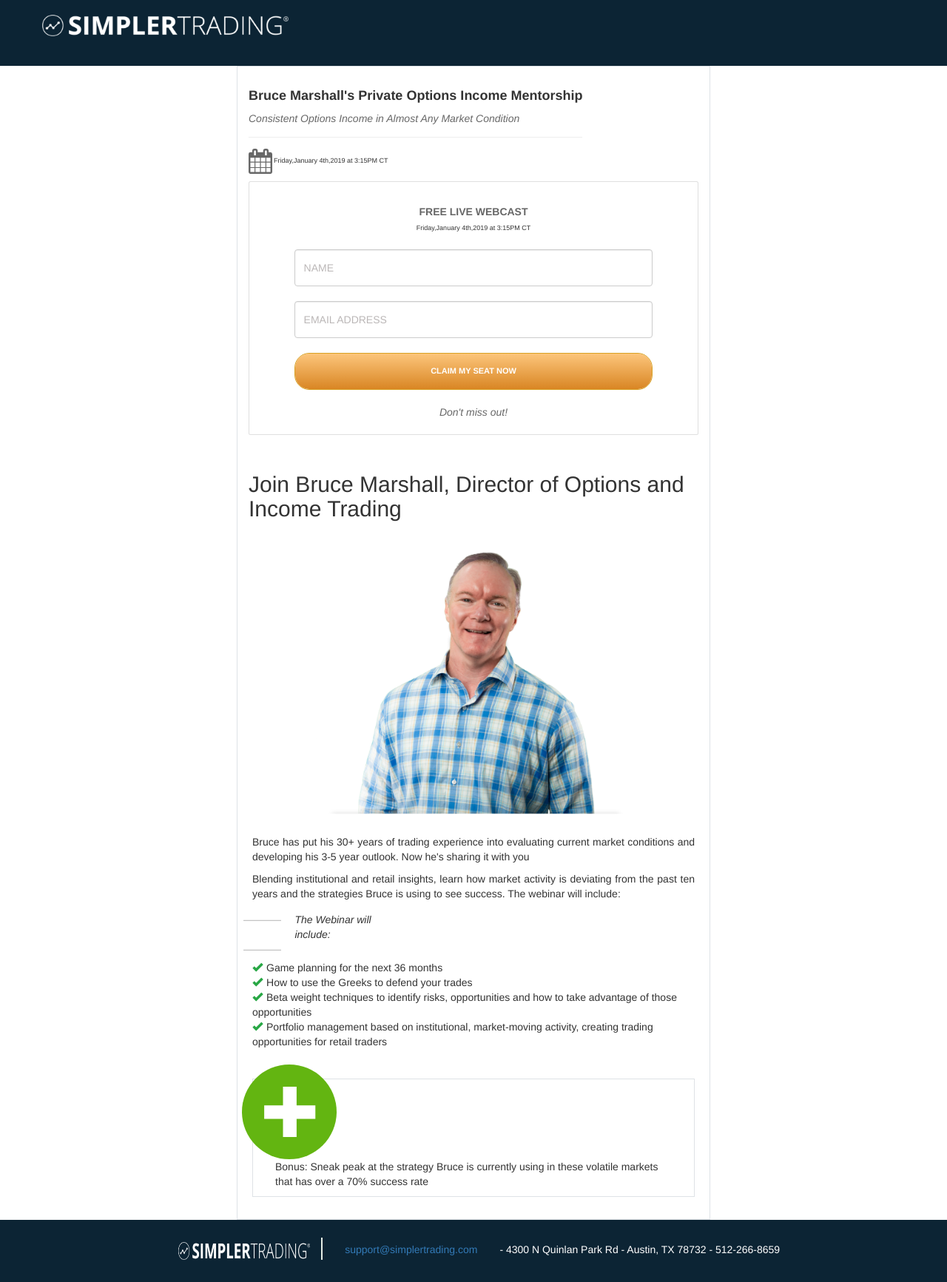
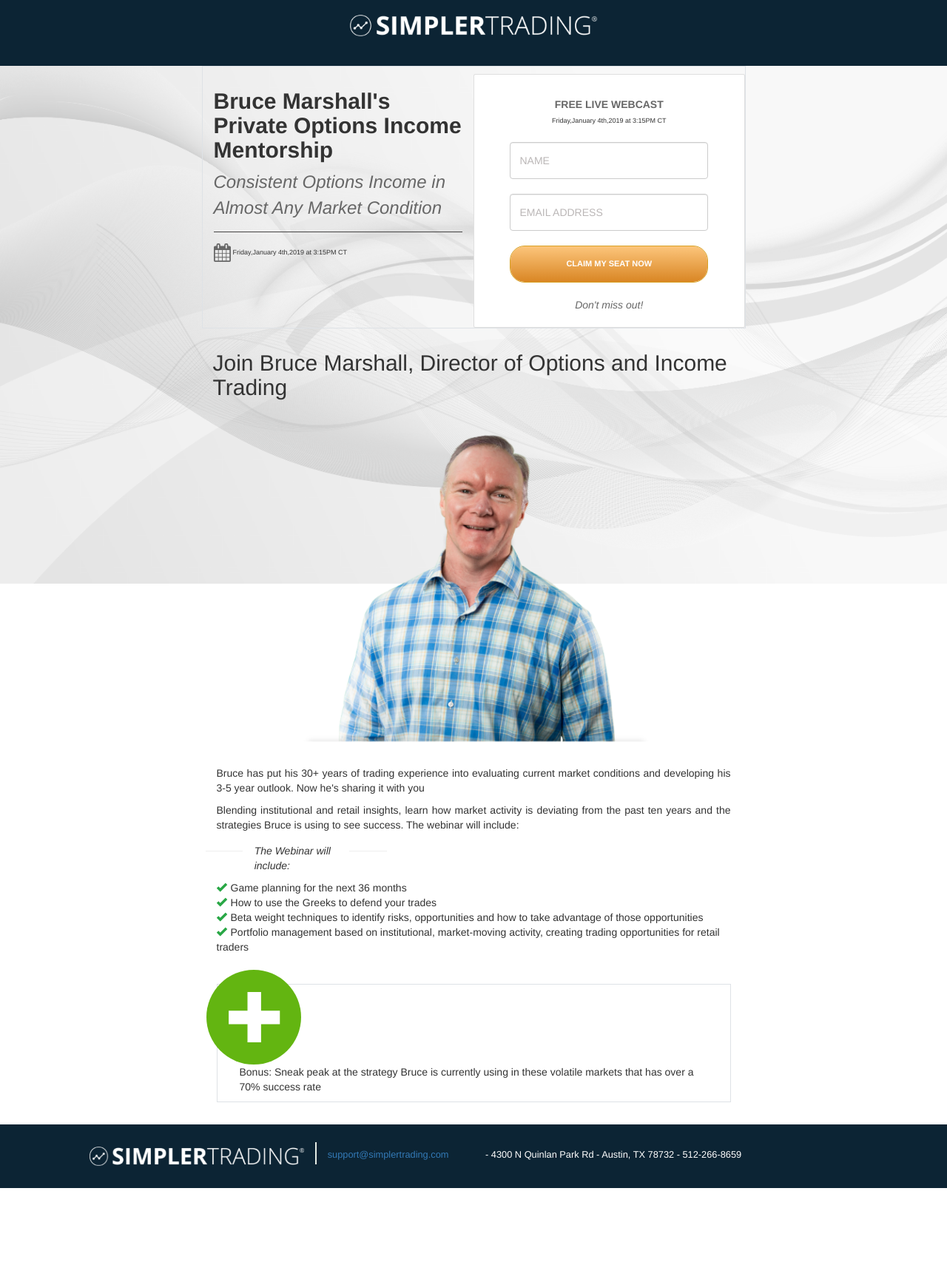
Before and after one commit to markdreed512/simpler-test, a website: page index3.html in a window 1280 px wide. Shown: the part 20-1753 px from the top of the page at 74% size. After the commit the page ends 1626 px from the top, so only its background shows below. Drawn offline with nearby package versions, Linux system fonts and the light colour scheme; files that its build step writes are made by us from their sources.

Commit message:
sass stuff

```diff
--- a/index3.html
+++ b/index3.html
@@ -1,6 +1,5 @@
 <!DOCTYPE html>
 <html lang="en">
-
 <head>
     <meta charset="UTF-8">
     <meta name="viewport" content="width=device-width, initial-scale=1.0">
@@ -8,7 +7,7 @@
     <link rel="stylesheet" href="assets/css/normalize.css">
     <link href="https://fonts.googleapis.com/css?family=Open+Sans:100,400,400i,800&display=swap" rel="stylesheet">
     <link rel="stylesheet" href="https://stackpath.bootstrapcdn.com/bootstrap/4.3.1/css/bootstrap.min.css">
-    <link rel="stylesheet" href="main2.css">
+    <link rel="stylesheet" href="main.css">
     <link rel="stylesheet" href="https://maxcdn.bootstrapcdn.com/bootstrap/3.4.0/css/bootstrap.min.css">
     <script src="https://maxcdn.bootstrapcdn.com/bootstrap/3.4.0/js/bootstrap.min.js"></script>
 
@@ -16,14 +15,16 @@
 </head>
 
 <body>
-    <div class="header container-fluid">
+    <div class="header container-fluid  d-flex justify-content-center">
         <div class="logo-container col-md-4">
             <img id="logo" src="images/logo@2x.png" alt="simpler logo">
         </div>
     </div>
-    <div class="container-fluid main px-0 d-flex justify-content-center">
-        <div id="centered-main" class="row col-md-6 border">
-            <div class="mt-3" id="title-area">
+    <div class="main container-fluid px-3 d-flex justify-content-center">
+        <img id="bgImg" src="images/bg.png" alt="blue swirly background">
+        <div id="centered-main" class="col-md-7">
+            <div class="row border" id="top-row">
+                <div class="mt-3 col-md-6" id="title-area">
                     <h1 id="title">Bruce Marshall's Private Options Income Mentorship</h1>
                     <p id="subtitle">Consistent Options Income in Almost Any Market Condition</p>
                     <hr class="my-4">
@@ -31,8 +32,7 @@
                         Friday,January
                         4th,2019 at 3:15PM CT</p>
                 </div>
-
-            <div id="reg-card" class="card py-3">
+                    <div id="reg-card" class="mt-3 card py-3 col-md-6">
                         <div class="card-body">
                             <h5 class="card-title"><b>FREE LIVE WEBCAST</b></h5>
                             <p id="card-subtitle">Friday,January 4th,2019 at 3:15PM CT</p>
@@ -40,18 +40,21 @@
                         <form>
                             <div class="form-group">
                                 <input type="name" class="form-control mx-auto" id="nameInput" placeholder="NAME">
-                        <input type="email" class="form-control mx-auto" id="emailInput" placeholder="EMAIL ADDRESS">
+                                <input type="email" class="form-control mx-auto" id="emailInput"
+                                    placeholder="EMAIL ADDRESS">
                             </div>
-                    <button type="submit" class="btn btn-primary form-submit-btn pointer">CLAIM MY SEAT NOW</button>
+                            <button type="submit" class="btn btn-primary form-submit-btn pointer">CLAIM MY SEAT
+                                NOW</button>
                         </form>
                         <p id="motto">Don't miss out!</p>
                     </div>
+            </div>
             <div class="mt-5" id="bruce-info">
-                <h2 class="display-6">Join Bruce Marshall, Director of Options and Income Trading</h1>
+                <h2 class="display-6">Join Bruce Marshall, Director of Options and Income Trading</h2>
                     <!-- <div id="bruce-p-n-p"> -->
                     <img class=" col-9 mx-auto" src="images/bruce.png" alt="Bruce Marshall">
 
-                    <div class="col-med-6 px-2" id="paragraphs">
+                    <div class=" px-2" id="paragraphs">
                         <p class="text-justify">Bruce has put his 30+ years of trading experience into evaluating
                             current market conditions and developing his 3-5 year outlook. Now he's sharing it with
                             you
@@ -96,11 +99,14 @@
             </div>
         </div>
     </div>
-    <div class="footer container-fluid py-5 d-flex justify-content-center">
-            <img class=" col-md-2" id="footer-logo" src="images/logo.png" alt="simpler logo">
+    <div class="footer container-fluid">
+        <div class="row py-5 d-flex justify-content-center">
+            <div class="col-3"><img id="footer-logo" src="images/logo.png" alt="simpler logo"></div>
             <div class="vl"></div>
-            <a class="mx-5" href="#">support@simplertrading.com</a>
-            <span>- 4300 N Quinlan Park Rd - Austin, TX 78732 - 512-266-8659</span>
+            <div class="col-2"><a class="" href="#">support@simplertrading.com</a></div>
+            <div class="col-5"><span class="">- 4300 N Quinlan Park Rd - Austin, TX 78732 - 512-266-8659</span></div>
+
+        </div>
     </div>
 
     <script src="https://ajax.googleapis.com/ajax/libs/jquery/3.4.1/jquery.min.js"></script>
--- /dev/null
+++ b/main.scss
@@ -0,0 +1,135 @@
+$fontGrey: #676767;
+
+body{
+    font-family: "open sans";
+    box-sizing: border-box;
+}
+.header {
+    background-color: #0C2434;
+    padding: 40px 0;
+    .logo-container {
+        margin: 0 auto;
+        padding: 0;
+        }
+    #logo {
+        width: 80%;
+        display: block;
+        margin:0 auto;
+        }
+  }
+.main #bgImg{
+    position: absolute;
+    width:100%;
+    height: 700px;
+    .centered-main{
+        margin-left:0;
+        margin-right:0;
+    }
+}
+
+#title-area{
+    display: inline;
+    h1{
+        font-size: 3rem;
+        font-weight: 800;
+    }
+    #subtitle{
+        font-style: italic;
+        font-size: 2.4rem;
+        color: #676767;
+    }
+    hr{
+        border-color: rgb(70, 69, 69);
+    }
+    #date{
+        font-size: .9rem;
+    }
+    #calendar{
+        width: 7%;
+    }
+
+}
+#reg-card{
+    text-align: center;
+    h5{
+        color: #676767;
+    }
+    #card-subtitle{
+        font-size:.9rem;
+    }
+    input{
+        width: 80%;
+        height: 50px;
+        color: rgb(12, 11, 11);
+        margin-bottom: 20px;
+    }
+    ::placeholder {
+        color: rgb(187, 183, 183);
+        opacity: 1;
+    }
+    .form-submit-btn {
+        width: 80%;
+        height: 50px;
+        background: transparent -webkit-gradient(linear, left top, left bottom, from(#FCC57B), to(#D98624)) 0% 0% no-repeat padding-box;
+        background: transparent linear-gradient(180deg, #FCC57B 0%, #D98624 100%) 0% 0% no-repeat padding-box;
+        border: 1px solid #D8A124;
+        border-radius: 20px;
+        opacity: 1;
+        margin-bottom: 20px;
+        font-size: 1.1rem;
+        font-weight: 700;
+      }
+      #motto{
+        color:#676767;
+        font-style: italic;
+    }
+}
+#bruce-info{
+    img{
+        display: block;
+        }
+    #will-include-line span{
+        font-style: italic;
+        .line {
+            height: 0;
+            border-bottom: 1px solid #C4C4C4;
+            margin: 3px;
+            display: inline-block;
+          }
+    }
+}
+#will-include-list{
+    li{
+        list-style: none;
+    }
+}
+#bonus-row {
+    img{
+        width: 10vw;
+        position:relative;
+        top:-20px;
+        left: -30px;
+    }
+    p{
+        margin-top: -20px;
+    }
+}
+.footer{
+    background-color: #0C2434;
+    .vl {
+        border-left: 2px solid rgb(229, 236, 229);
+        height: 30px;
+        display: inline-block;
+        margin-top: -6px;
+    }
+    img{
+        width: 100%;
+    }
+    a{
+        font-size:1vw;
+    }
+    span{
+        color: white;
+        font-size:1vw;
+    }
+}
--- a/main2.css
+++ b/main2.css
@@ -3,6 +3,7 @@
 } */
 body{
     font-family: "open sans";
+    box-sizing: border-box;
 }
 .header {
     background-color: #0C2434;
@@ -20,22 +21,33 @@
 margin:0 auto;
 }
 /* .main{
-    border: 1px solid red;
+
 } */
+.main #bgImg{
+    position: absolute;
+    width:100%;
+    height: 700px;
+}
 .centered-main{
     margin-left:0;
     margin-right:0;
 }
+/* #top-row{
+    background-image:url(images/bg.png);
+} */
+#title-area{
+    display: inline;
+}
 #title-area h1{
-    font-size: 1.8rem;
+    font-size: 3rem;
     font-weight: 800;
 }
 #title-area #subtitle{
     font-style: italic;
-    font-size: 1.4rem;
+    font-size: 2.4rem;
     color: #676767;
 }
-hr{
+#title-area hr{
     border-color: rgb(70, 69, 69);
 }
 #title-area #date{
@@ -45,7 +57,6 @@
     width: 7%;
 }
 #reg-card{
-    width: 100%;
     text-align: center;
 }
 #reg-card h5{
@@ -109,16 +120,20 @@
 .footer{
     background-color: #0C2434;
 }
-.footer #footer-logo {
-    width: 24%;
-    display: block;
-}
 .footer .vl {
     border-left: 2px solid rgb(229, 236, 229);
     height: 30px;
     display: inline-block;
     margin-top: -6px;
   }
+.footer img{
+    width: 100%;
+}
+.footer a{
+
+    font-size:1vw;
+}
 .footer span{
     color: white;
+    font-size:1vw;
 }
--- a/public/assets/css/main.scss
+++ /dev/null
@@ -1,152 +0,0 @@
-$fontGrey: #676767;
-
-body{
-    color: $fontGrey;
-    // background-color: grey;
-    font-family: 'Open Sans', sans-serif;
-    box-sizing: border-box;
-    text-align:center;
-}
-// .wrapper{
-//     display: grid;
-//     grid-gap: 20px;
-// }
-.header{
-    background-color:#0C2434;
-    padding: 40px 0;
-    .logo-container{
-        margin: 0 auto;
-        padding:0;
-    }
-    #logo{
-        width: 80%;
-
-    }
-}
-.outer{
-    margin: 0;
-}
-.main{
-    height: 100%;
-    padding: 0;
-    background-image: url('../images/bg.png');
-
-    // display:grid;
-    // grid-template-columns: auto 900px auto;
-    // grid-template-rows: 200px 350px auto;
-    // #bgImg{
-    //     height: 500px;
-    //     width:100%;
-    //     position: absolute;
-    //     left:0;
-    //     z-index: -1;
-    // }
-    .top-row{
-        justify-content:center;
-    }
-    .top-box {
-        padding: 0px 30px;
-        height: 100%;
-        #title{
-            font-weight: 800;
-            font-size: 2.6rem;
-            padding-top: 40px;
-            padding-left: 30px;
-            text-align: left;
-        }
-        #subtitle{
-           font-style: italic;
-           font-size: 2rem;
-        }
-        #line{
-            width: 88%;
-            height: 2px;
-            border: 1px solid rgb(146, 145, 145);
-            margin: 0 auto 30px auto;
-        }
-        #date{
-            font-size: 1.3rem;
-        }
-    }
-    #reg-card{
-        margin: 0;
-        border-radius: 8px;
-        box-shadow: 0 0 4px gray;
-        padding: 20px;
-        #card-title{
-            font-weight:800;
-        }
-        #card-subtitle{
-            color: #676767;
-            font-size: 1.25rem;
-            font-family: arial;
-            margin-bottom: 0px;
-        }
-        input{
-            width: 80%;
-            margin: 20px auto;
-            height: 50px;
-            color: rgb(12, 11, 11);
-
-
-        }
-        ::placeholder { /* Chrome, Firefox, Opera, Safari 10.1+ */
-            color: rgb(187, 183, 183);
-            opacity: 1; /* Firefox */
-          }
-          .form-submit-btn{
-            width: 80%;
-            height: 50px;
-            background: transparent linear-gradient(180deg, #FCC57B 0%, #D98624 100%) 0% 0% no-repeat padding-box;
-            border: 1px solid #D8A124;
-            border-radius: 20px;
-            opacity: 1;
-            margin-bottom: 20px;
-            font-size: 1.3rem;
-            font-weight:700;
-            cursor: pointer;
-        }
-        #motto{
-            font-style: italic;
-            color: #676767;
-        }
-    }
-
-
-}
-.bottom-half{
-    .bottom-area{
-        text-align: left;
-        #bottom-title{
-            line-height:1.2;
-            font-size:3.2rem;
-        }
-    }
-    .bruce-area{
-        .bruce-p{
-            font-size: 1.5rem;
-            text-align: left;
-        }
-    }
-    .will-include-area{
-        .line{
-            width: 22%;
-            height: 0;
-            border-bottom: 1px solid #C4C4C4;
-            margin: 3px;
-            display:inline-block;
-        }
-        .include-head{
-            span{
-                font-style: italic;
-            }
-        }
-        .include-list li{
-            text-align: left;
-        }
-    }
-}
-
-.font-weight-light{
-    font-weight: 100 !important;
-}
```
Also changed, not shown: main.css (added), normalize.css (renamed from public/assets/css/normalize.css), public/assets/css/main.css (deleted), 2 other files. Lines whose indentation alone changed are shown as unchanged.
